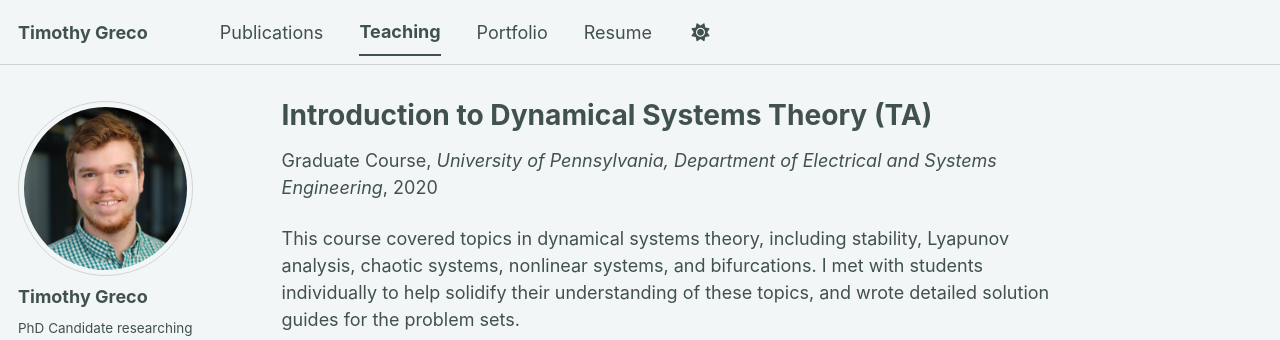
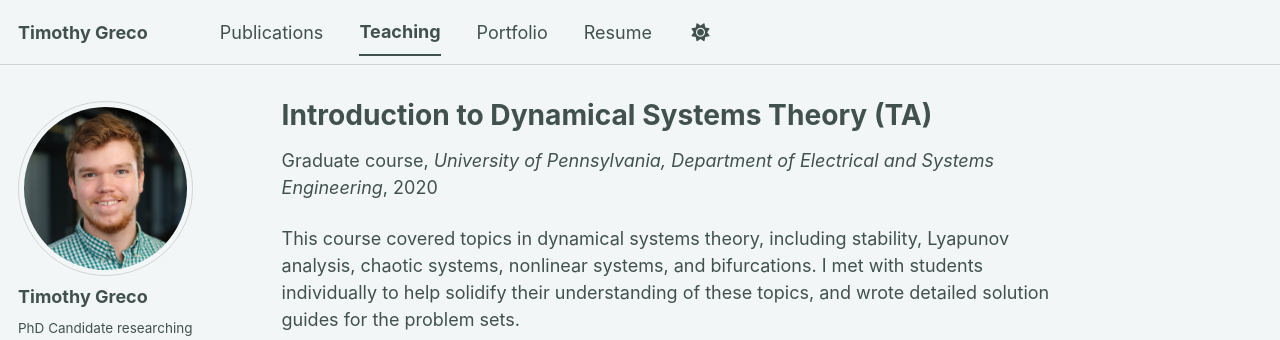
Before and after one commit to tmgreco/tmgreco.github.io, a Jekyll site: the page built from _teaching/2020-fall-teaching.md, in a window 1280 px wide. Shown: the top 340 px of the page. Built offline with Jekyll 4.4.1, drawn with Linux system fonts in a browser that asks for light colours; some web fonts are replaced; a script bundle is joined from its source files by our own code; library files that are not in the unit come from our copies.

Commit message:
fixed capitalization in 512

```diff
--- a/_teaching/2020-fall-teaching.md
+++ b/_teaching/2020-fall-teaching.md
@@ -1,7 +1,7 @@
 ---
 title: "Introduction to Dynamical Systems Theory (TA)"
 collection: teaching
-type: "Graduate Course"
+type: "Graduate course"
 permalink: /teaching/2020-fall-teaching
 venue: "University of Pennsylvania, Department of Electrical and Systems Engineering"
 date: 2020-09-01
```
